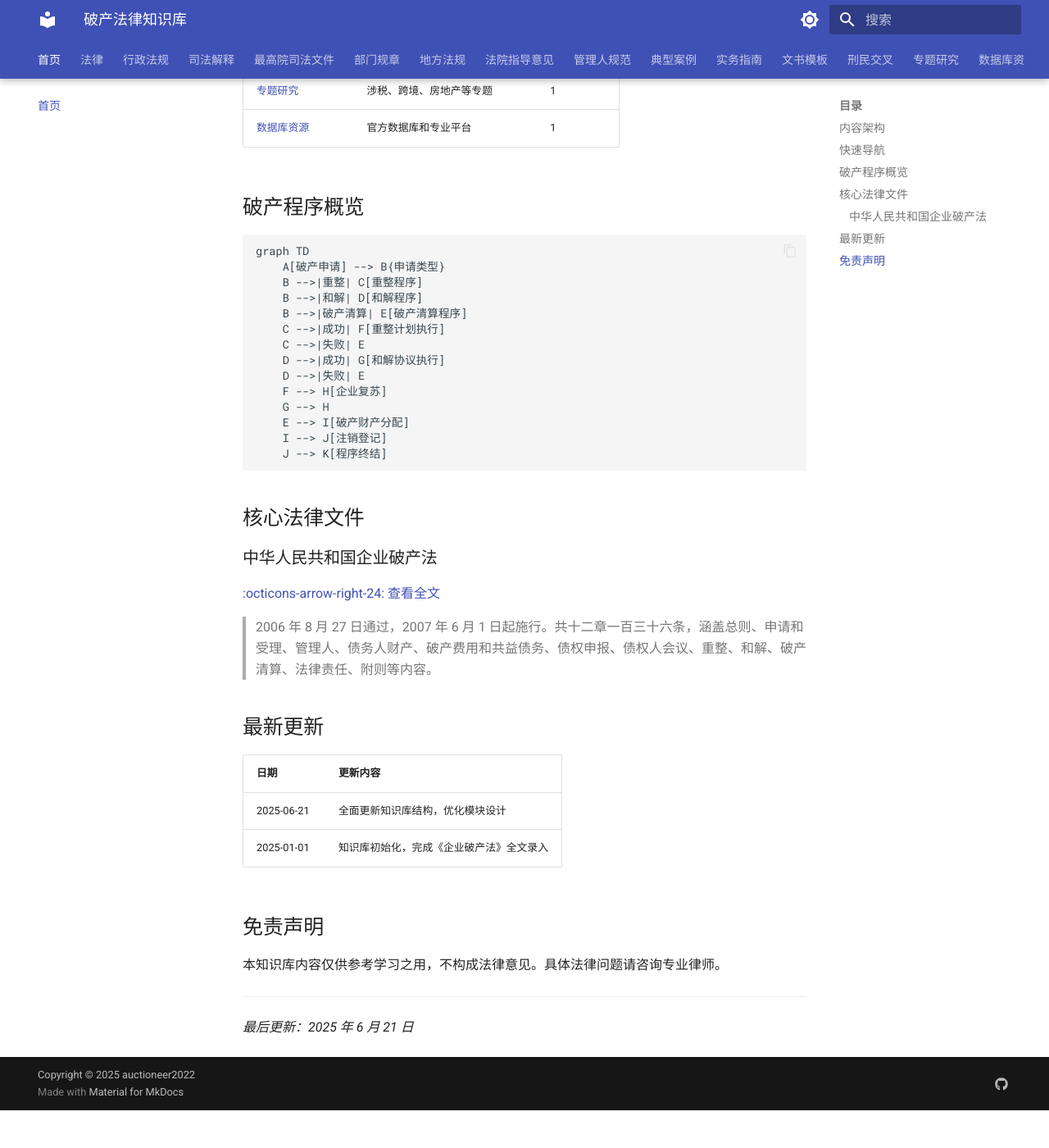
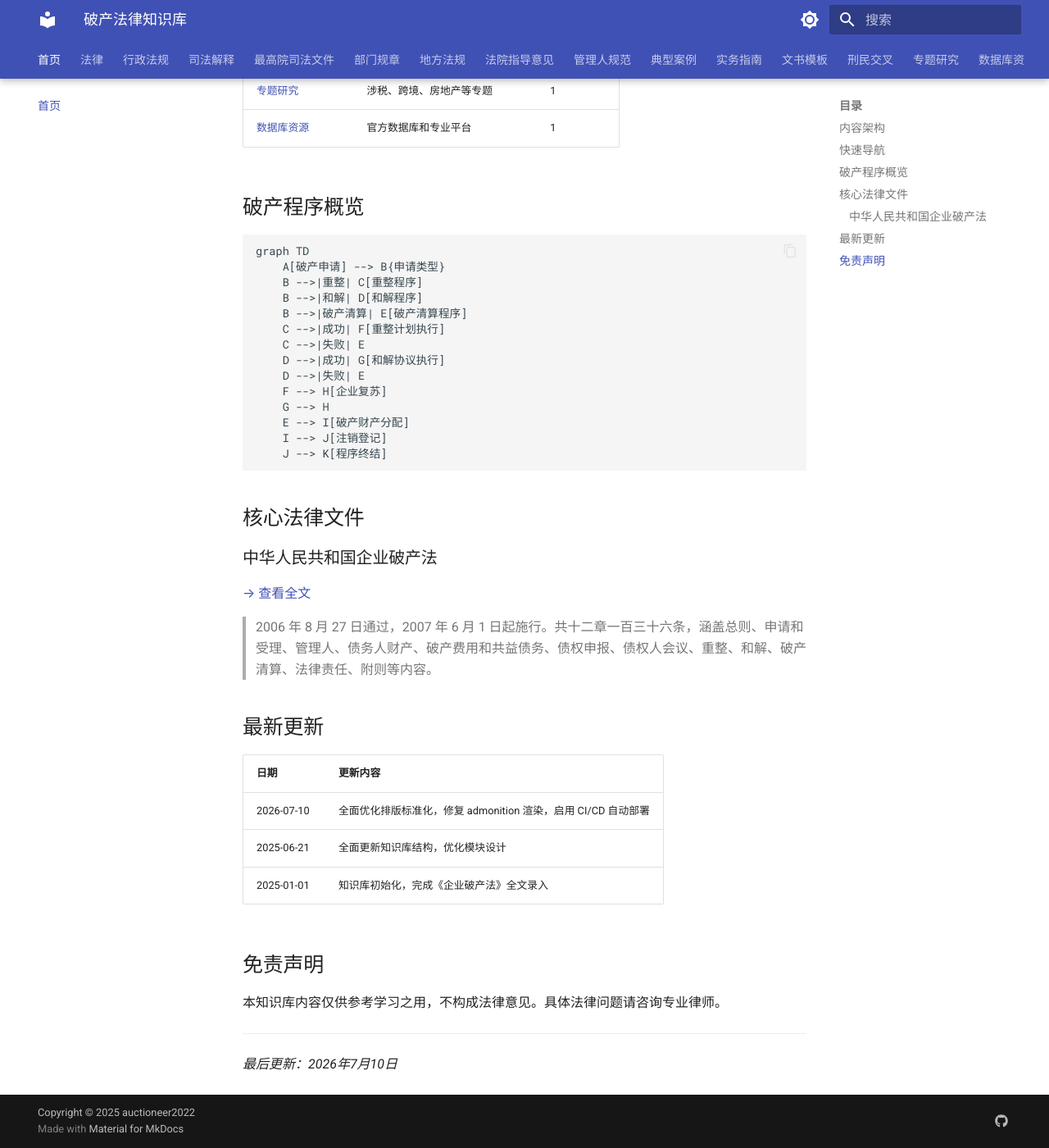
Before and after one commit to auctioneer2022/bklaw-bankruptcy-base, an MkDocs documentation site: the page built from docs/index.md, in a window 1280 px wide and 1400 px high, scrolled down 1208 px. Shown: the whole window at 82% size. Built offline with MkDocs 1.6.1 and Material for MkDocs 9.7.7, drawn with Linux system fonts in a browser that asks for light colours; before the commit the page ends 2562 px from its top, so only the background shows below that.

Commit message:
fix: update index.md hardcoded dates and replace broken icon
- Replace :octicons-arrow-right-24: with → character
- Add 2026-07-10 entry to changelog table
- Update bottom timestamp to 2026年7月10日

```diff
--- a/docs/index.md
+++ b/docs/index.md
@@ -63,7 +63,7 @@ graph TD
 
 ### 中华人民共和国企业破产法
 
-[:octicons-arrow-right-24: 查看全文](01-fa-lv/qi-ye-po-chan-fa.md)
+[→ 查看全文](01-fa-lv/qi-ye-po-chan-fa.md)
 
 > 2006 年 8 月 27 日通过，2007 年 6 月 1 日起施行。共十二章一百三十六条，涵盖总则、申请和受理、管理人、债务人财产、破产费用和共益债务、债权申报、债权人会议、重整、和解、破产清算、法律责任、附则等内容。
 
@@ -71,6 +71,7 @@ graph TD
 
 | 日期 | 更新内容 |
 |------|----------|
+| 2026-07-10 | 全面优化排版标准化，修复 admonition 渲染，启用 CI/CD 自动部署 |
 | 2025-06-21 | 全面更新知识库结构，优化模块设计 |
 | 2025-01-01 | 知识库初始化，完成《企业破产法》全文录入 |
 
@@ -80,4 +81,4 @@ graph TD
 
 ---
 
-*最后更新：2025 年 6 月 21 日*
+*最后更新：2026年7月10日*
```
